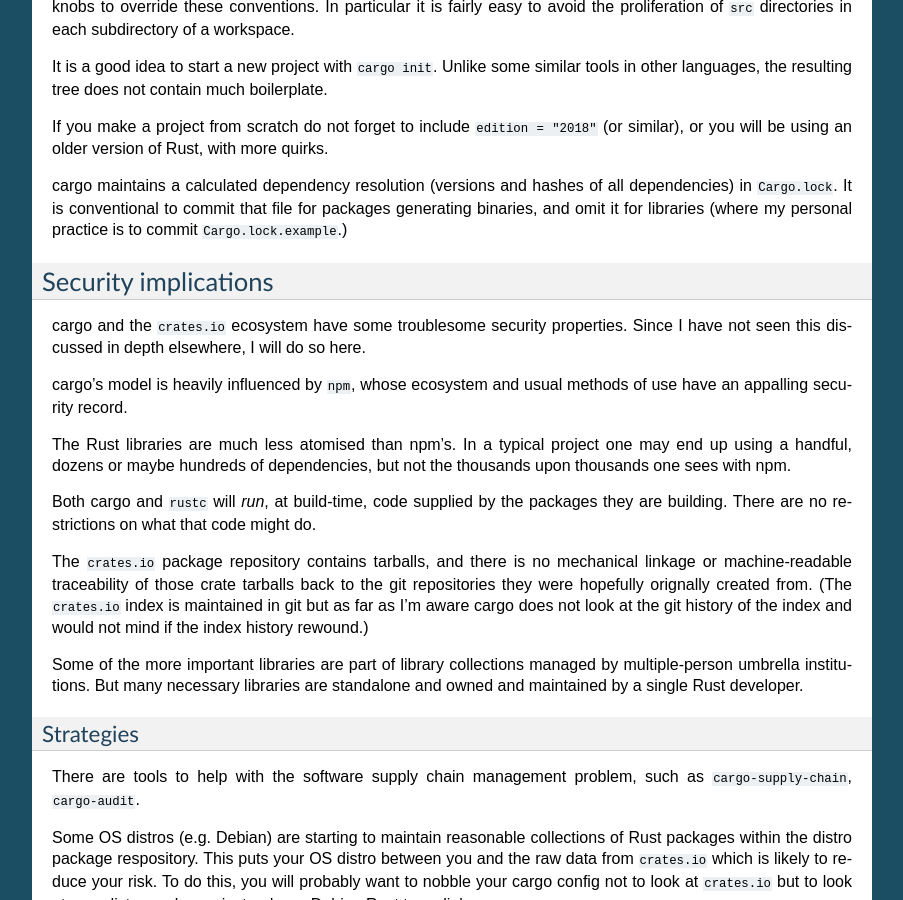
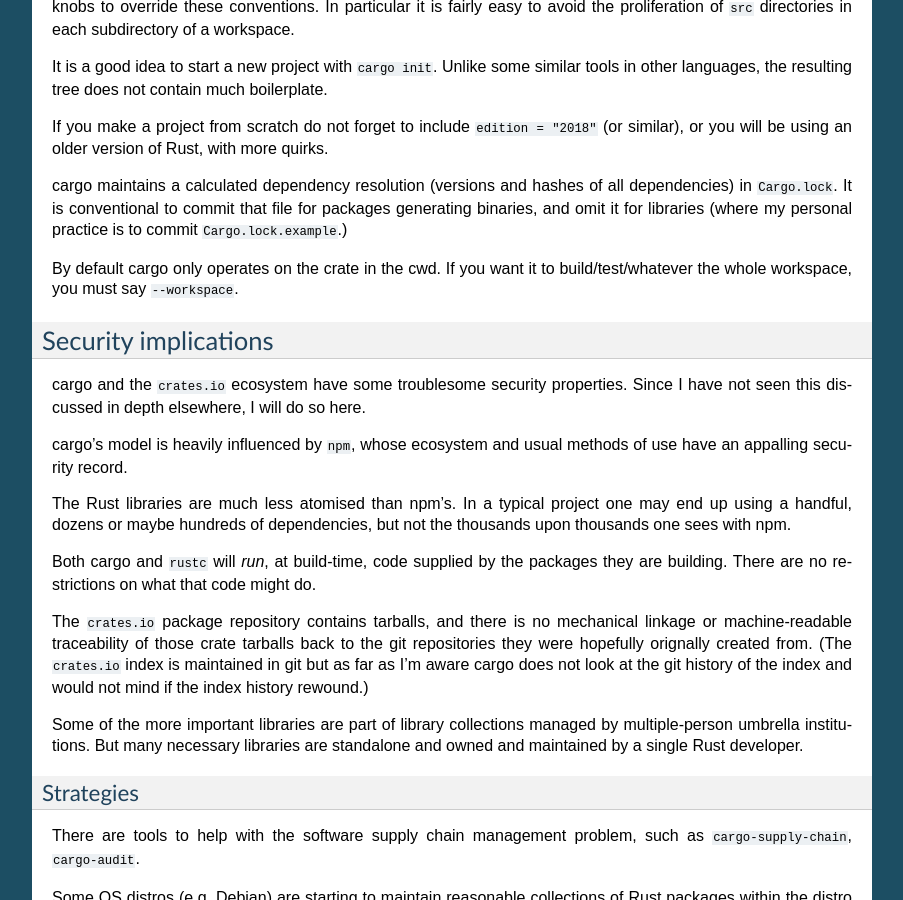
Before and after one commit to cxw620/rust-polyglot, a Sphinx documentation site: the page built from docs/cargo.rst, in a window 1280 px wide and 900 px high, scrolled down 408 px. Shown: the whole window, without its empty margins (198-1101 px from the left). Built offline with Sphinx 7.4.7, drawn with Linux system fonts in a browser that asks for light colours.

Commit message:
note about cargo --workspace
Signed-off-by: Ian Jackson <ijackson@chiark.greenend.org.uk>

```diff
--- a/docs/cargo.rst
+++ b/docs/cargo.rst
@@ -50,6 +50,10 @@
 for packages generating binaries,
 and omit it for libraries
 (where my personal practice is to commit ``Cargo.lock.example``.)
+
+By default cargo only operates on the crate in the cwd.
+If you want it to build/test/whatever the whole workspace,
+you must say ``--workspace``.
 
 
 Security implications
```
